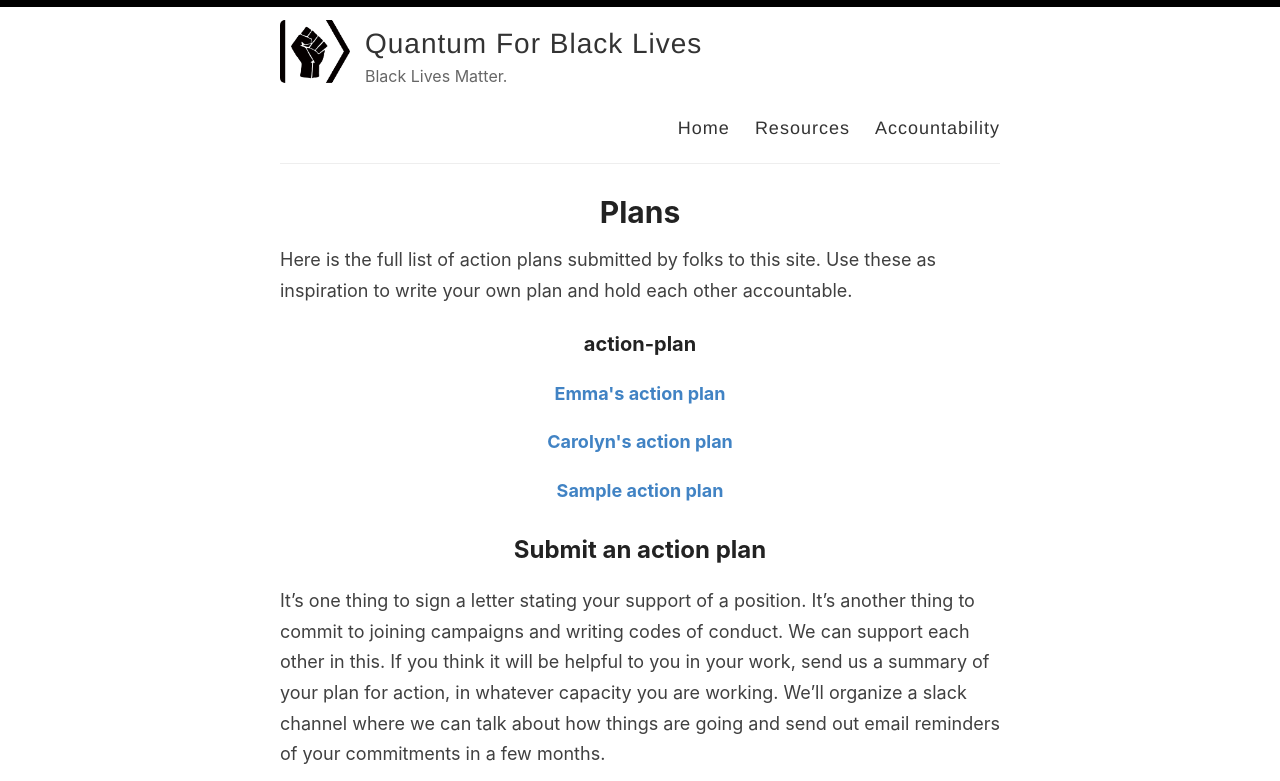
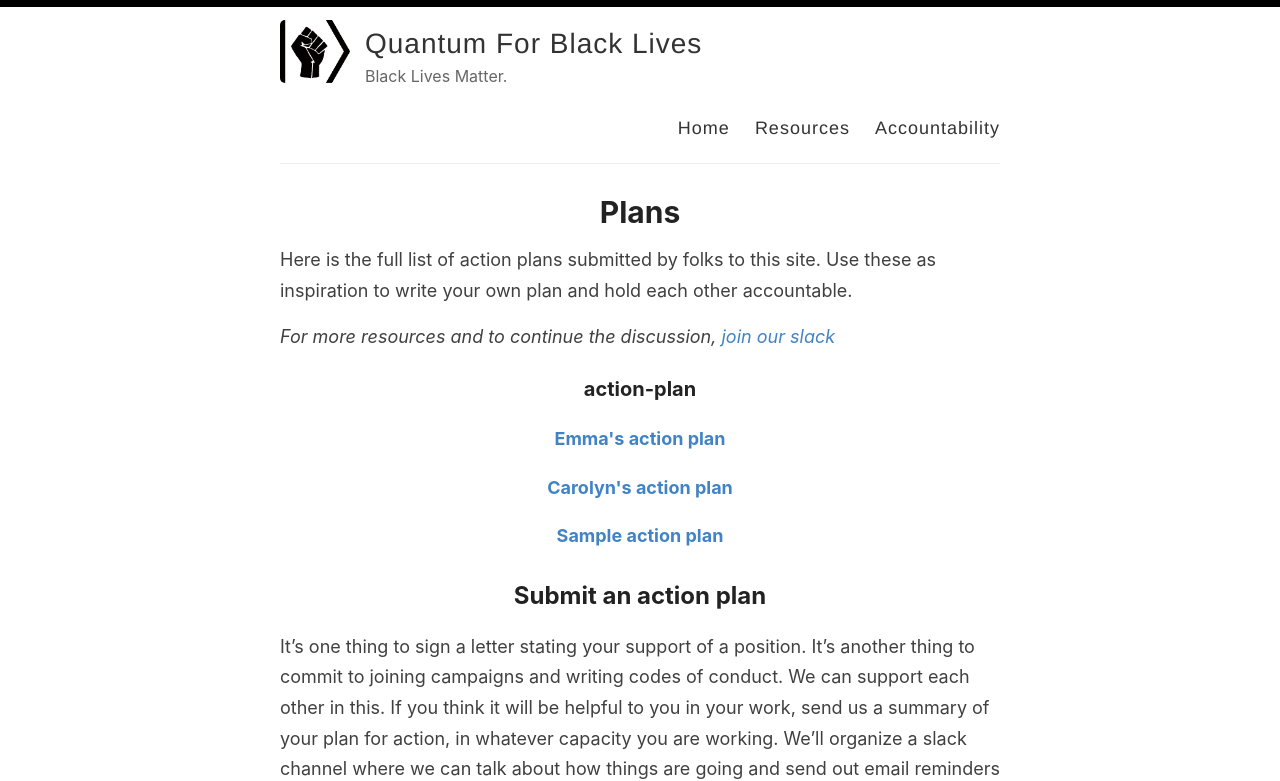
Before and after one commit to quantumforblacklives/quantumforblacklives.github.io, a Jekyll site: the page built from _pages/plans.md, in a window 1280 px wide and 900 px high, cut to the strip 0-781 px from the top of the window. Built offline with Jekyll 4.4.1, drawn with Linux system fonts in a browser that asks for light colours; some of the changed text lies outside the part shown.

Commit message:
moving slack link

```diff
--- a/_pages/plans.md
+++ b/_pages/plans.md
@@ -5,6 +5,7 @@ permalink: /plans/
 ---
 Here is the full list of action plans submitted by folks to this site.
 Use these as inspiration to write your own plan and hold each other accountable.
+> _For more resources and to continue the discussion, <a href="https://join.slack.com/t/quantumforblacklives/shared_invite/zt-ewh0c6s3-2FQvyRi7xjliW6DR5Odgww">join our slack</a>_
 
 <div id="archives">
 {% for category in site.categories %}
```
Also changed, not shown: other parts of _pages/plans.md (+0 -2 lines).
